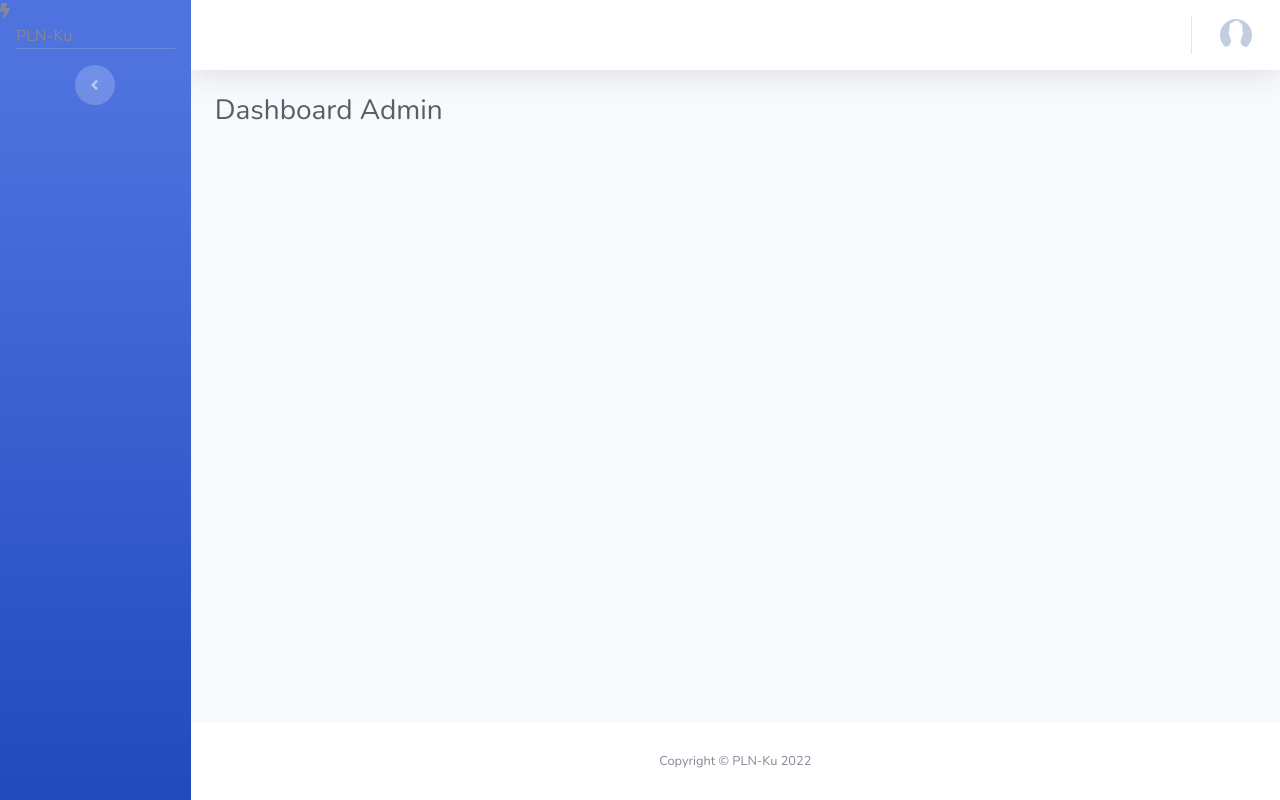
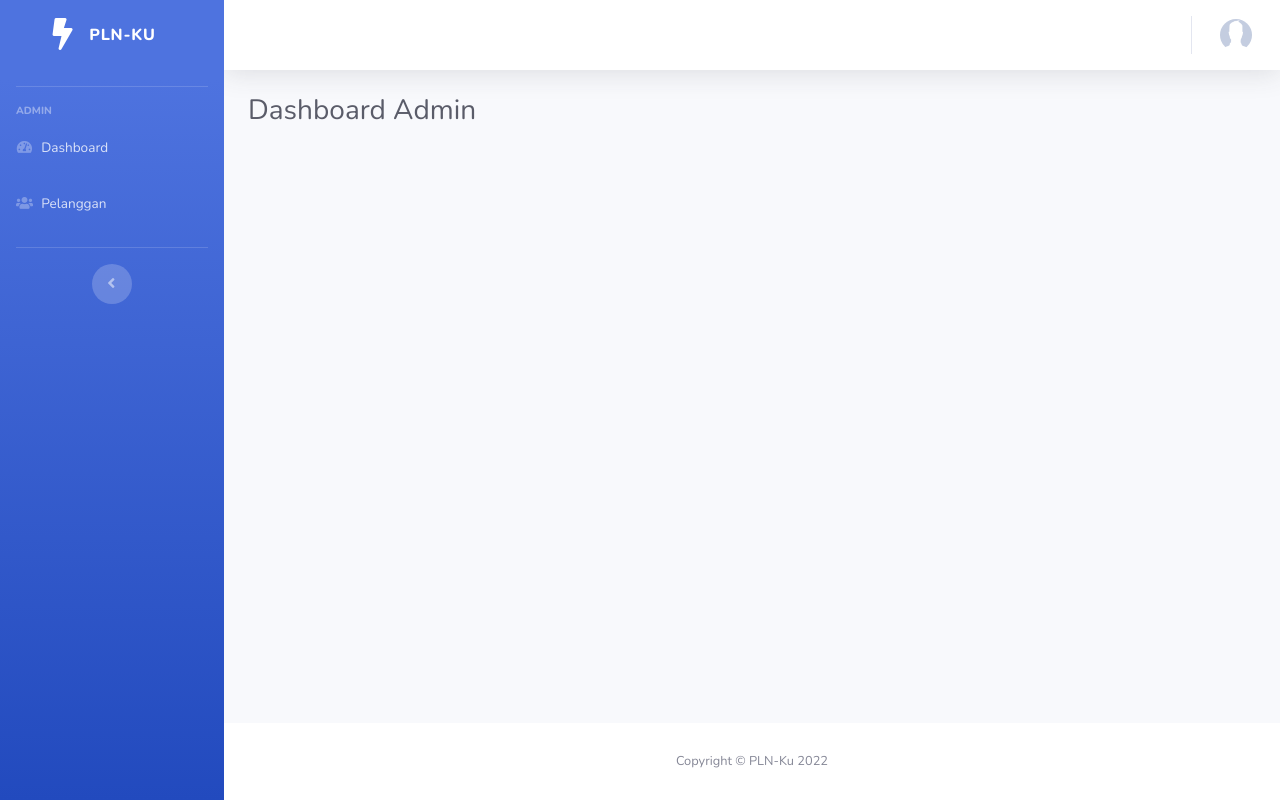
Before and after one commit to yhaae01/pln, a CodeIgniter app: page /pln/index.php/admin/index in a window 1280 px wide. Run offline with CodeIgniter, Linux system fonts and the light colour scheme; a user stored in the database is signed in; data comes from the database, SQL or seed files in the repository.

Commit message:
Memperbaiki session di sidebar dan footer

```diff
--- a/application/views/templates/footer.php
+++ b/application/views/templates/footer.php
@@ -30,12 +30,12 @@
                         <span aria-hidden="true">×</span>
                     </button>
                 </div>
-                <div class="modal-body">Select "Logout" below if you are ready to end your current session.</div>
+                <div class="modal-body">Pilih logout untuk keluar dari aplikasi.</div>
                 <div class="modal-footer">
                     <button class="btn btn-secondary" type="button" data-dismiss="modal">Batal</button>
-                    <?php if ($this->session->userdata('id_level')) : ?>
+                    <?php if ($this->session->userdata('id_user')) : ?>
                         <a class="btn btn-primary" href="<?= base_url('auth/logout_admin') ?>">Logout</a>
-                    <?php elseif ($this->session->userdata('id_tarif')) : ?>
+                    <?php elseif ($this->session->userdata('id_pelanggan')) : ?>
                         <a class="btn btn-primary" href="<?= base_url('auth/logout_pelanggan') ?>">Logout</a>
                     <?php endif; ?>
                 </div>
--- a/application/views/templates/sidebar.php
+++ b/application/views/templates/sidebar.php
@@ -2,9 +2,9 @@
 <ul class="navbar-nav bg-gradient-primary sidebar sidebar-dark accordion" id="accordionSidebar">
 
     <!-- Sidebar - Brand -->
-    <?php if($this->session->userdata('id_level')) : ?>
+    <?php if($this->session->userdata('id_user')) : ?>
     <a class="sidebar-brand d-flex align-items-center justify-content-center" href="<?= base_url('admin') ?>">
-    <?php elseif ($this->session->userdata('id_tarif')) : ?>
+    <?php elseif ($this->session->userdata('id_pelanggan')) : ?>
     <a class="sidebar-brand d-flex align-items-center justify-content-center" href="<?= base_url('pelanggan') ?>">
     <?php endif ?>
         <div class="sidebar-brand-icon">
@@ -14,7 +14,7 @@
     </a>
 
     <!-- Admin -->
-    <?php if($this->session->userdata('id_level')) : ?>
+    <?php if($this->session->userdata('id_user')) : ?>
         <div>
             <!-- Divider -->
             <hr class="sidebar-divider my-3">
@@ -36,26 +36,10 @@
                     <i class="fas fa-fw fa-users"></i>
                     <span>Pelanggan</span></a>
             </li>
-
-            <!-- Nav Item - Pages Collapse Menu -->
-            <!-- <li class="nav-item">
-                <a class="nav-link collapsed" href="#" data-toggle="collapse" data-target="#collapseTwo"
-                    aria-expanded="true" aria-controls="collapseTwo">
-                    <i class="fas fa-fw fa-cog"></i>
-                    <span>Components</span>
-                </a>
-                <div id="collapseTwo" class="collapse" aria-labelledby="headingTwo" data-parent="#accordionSidebar">
-                    <div class="bg-white py-2 collapse-inner rounded">
-                        <h6 class="collapse-header">Custom Components:</h6>
-                        <a class="collapse-item" href="buttons.html">Buttons</a>
-                        <a class="collapse-item" href="cards.html">Cards</a>
-                    </div>
-                </div>
-            </li> -->
         </div>
 
     <!-- Pelanggan -->
-    <?php elseif ($this->session->userdata('id_tarif')) : ?>
+    <?php elseif ($this->session->userdata('id_pelanggan')) : ?>
         <div>
             <!-- Divider -->
             <hr class="sidebar-divider my-3">
```
